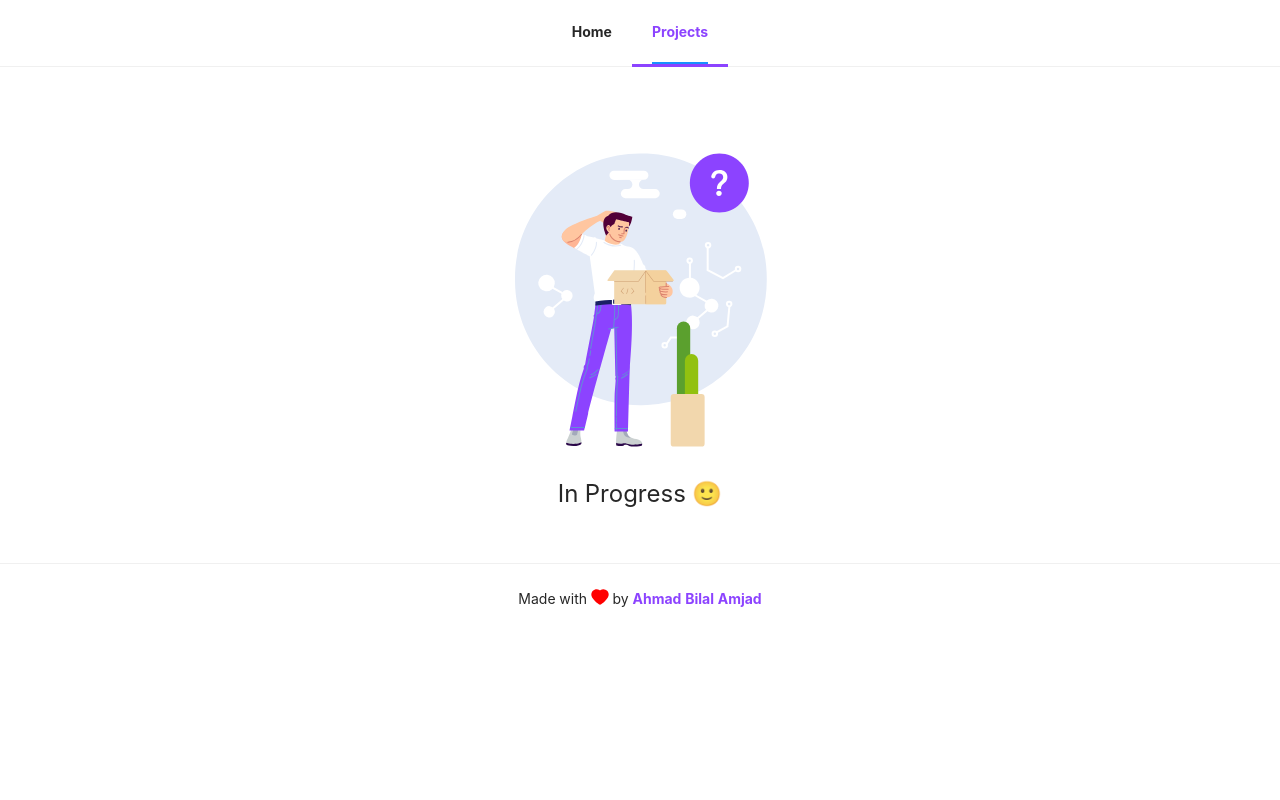
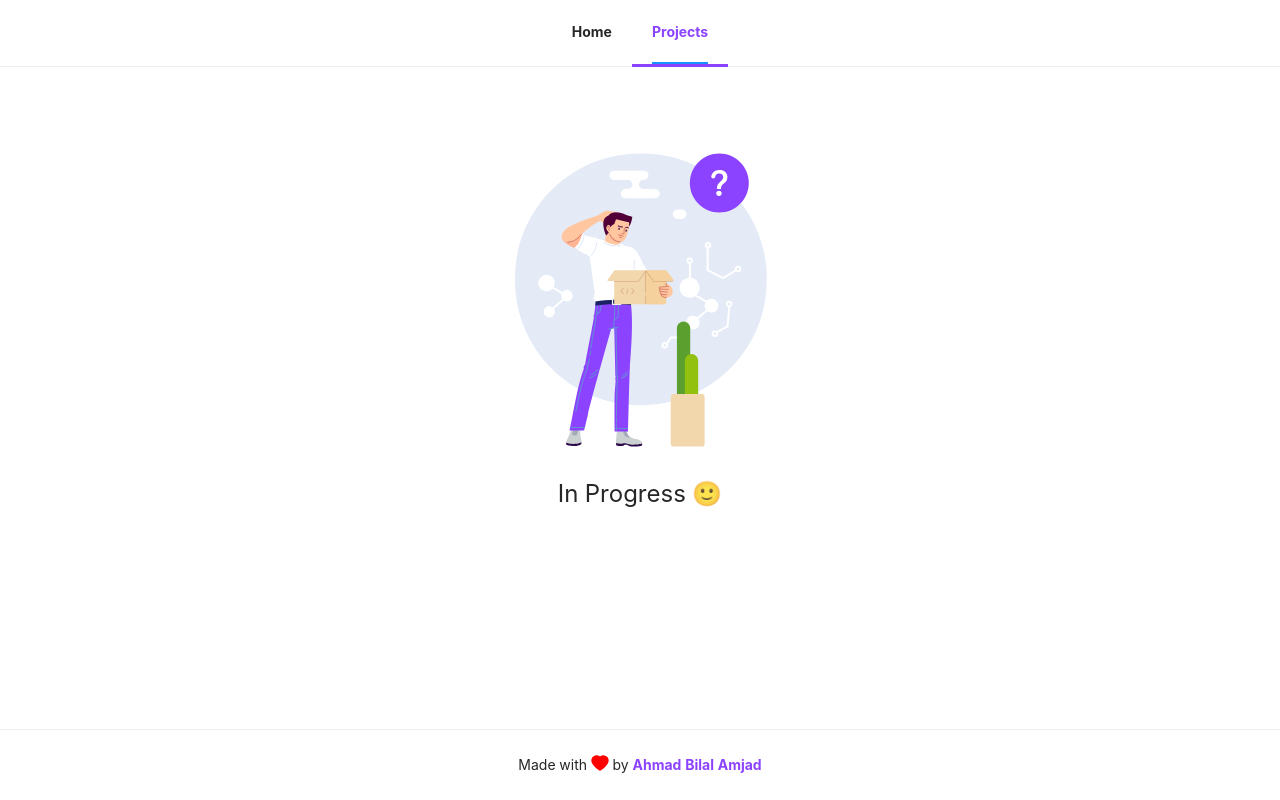
Before and after one commit to AhmadBilalAmjad/ahmadbilalamjad.github.io, a React (Create React App) app: page /projects in a window 1280 px wide. Built offline with nearby package versions, Linux system fonts and the light colour scheme.

Commit message:
projects page updated

```diff
--- a/src/components/Projects.jsx
+++ b/src/components/Projects.jsx
@@ -58,7 +58,9 @@ const Projects = () => {
           title="In Progress &#128578;"
         />
       </Layout>
-      <Footer />
+      <div style={{ position: 'absolute', bottom: 0, width: '100%' }}>
+        <Footer />
+      </div>
     </Layout>
   );
 };
```
